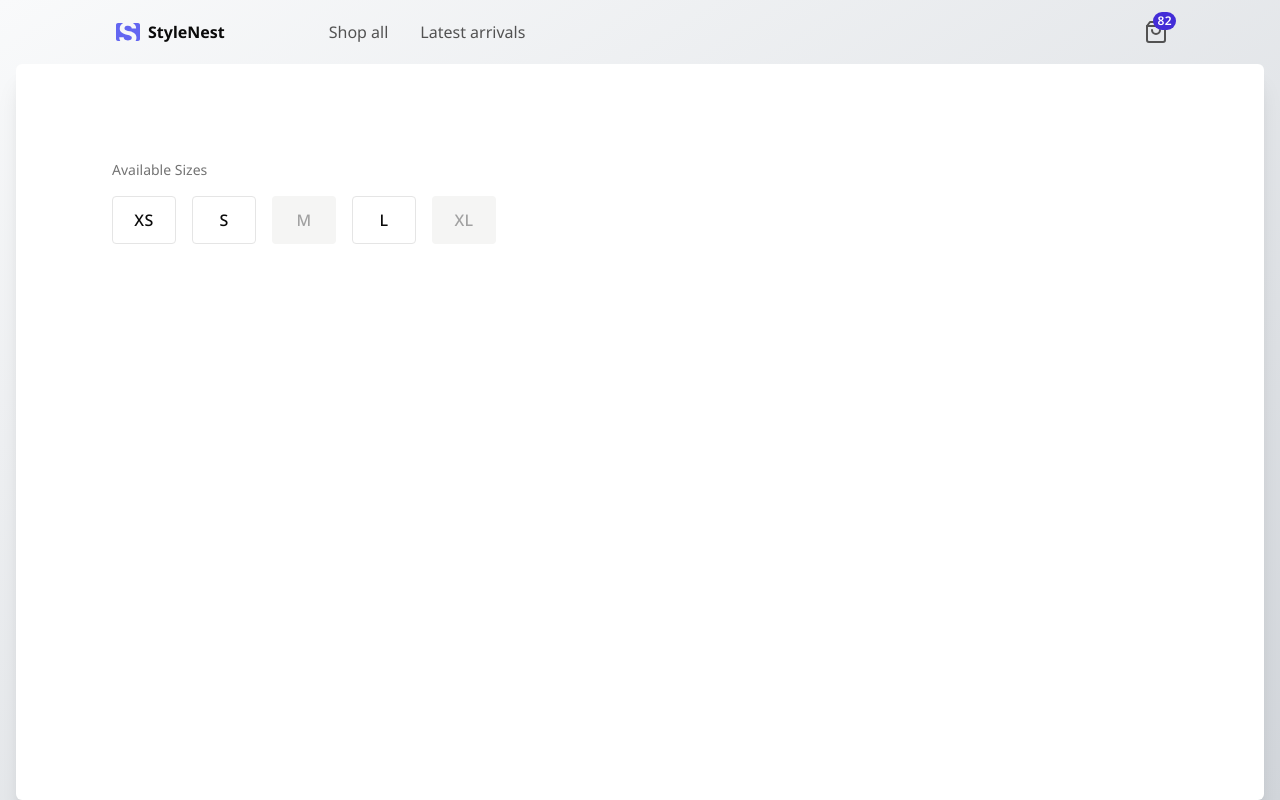
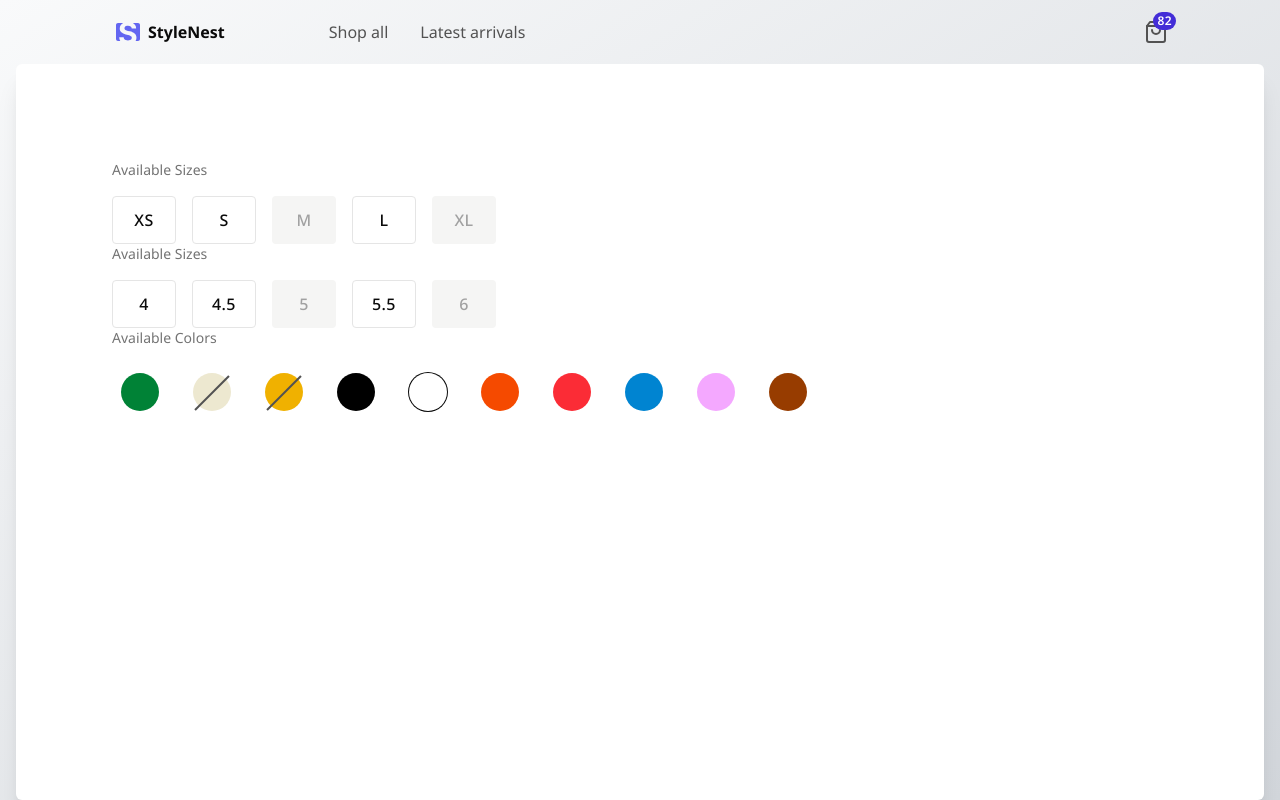
Before and after one commit to AndrejBerezni/Stance, a Next.js app: page /en in a window 1280 px wide. Built offline with nearby package versions, Linux system fonts and the light colour scheme.

Commit message:
feat(product): create color-select-button component

```diff
--- a/messages/en.json
+++ b/messages/en.json
@@ -13,5 +13,17 @@
     "addToCart": "Add to Cart",
     "seeAll": "See all",
     "reviews": "reviews"
+  },
+  "colors": {
+    "white": "White",
+    "pink": "Pink",
+    "beige": "Beige",
+    "green": "Green",
+    "black": "Black",
+    "orange": "Orange",
+    "yellow": "Yellow",
+    "brown": "Brown",
+    "red": "Red",
+    "blue": "Blue"
   }
 }
--- a/messages/pt.json
+++ b/messages/pt.json
@@ -14,5 +14,17 @@
     "addToCart": "Adicionar ao carrinho",
     "seeAll": "Ver",
     "reviews": "avaliações"
+  },
+  "colors": {
+    "white": "Branco",
+    "pink": "Rosa",
+    "beige": "Bege",
+    "green": "Verde",
+    "black": "Preto",
+    "orange": "Laranja",
+    "yellow": "Amarelo",
+    "brown": "Castanho",
+    "red": "Vermelho",
+    "blue": "Azul"
   }
 }
--- a/src/app/[locale]/page.tsx
+++ b/src/app/[locale]/page.tsx
@@ -3,7 +3,10 @@
 import { useTranslations } from 'next-intl';
 
 import AttributeSelector from '@/features/product/components/attribute-selector.tsx';
-import SizeSelectorButton, {
+import ColorSelectButton, {
+  Color,
+} from '@/features/product/components/attribute-selector.tsx/color-select-button';
+import SizeSelectButton, {
   Size,
 } from '@/features/product/components/attribute-selector.tsx/size-select-button';
 
@@ -14,10 +17,26 @@ const sizes: Size[] = [
   { name: 'l', inStock: true },
   { name: 'xl', inStock: false },
 ];
-// const colors = [
-//   { name: 'green', inStock: true },
-//   { name: 'beige', inStock: true },
-// ];
+
+const shoeSizes: Size[] = [
+  { name: 4, inStock: true },
+  { name: 4.5, inStock: true },
+  { name: 5, inStock: false },
+  { name: 5.5, inStock: true },
+  { name: 6, inStock: false },
+];
+const colors: Color[] = [
+  { name: 'green', inStock: true },
+  { name: 'beige', inStock: false },
+  { name: 'yellow', inStock: false },
+  { name: 'black', inStock: true },
+  { name: 'white', inStock: true },
+  { name: 'orange', inStock: true },
+  { name: 'red', inStock: true },
+  { name: 'blue', inStock: true },
+  { name: 'pink', inStock: true },
+  { name: 'brown', inStock: true },
+];
 
 export default function Home() {
   const translate = useTranslations('productPage');
@@ -29,8 +48,34 @@ export default function Home() {
         options={sizes}
         getOptionValue={(size) => size.name.toString()}
         renderOption={(size, selected, handleSelect) => (
-          <SizeSelectorButton
+          <SizeSelectButton
             size={size}
+            selected={selected}
+            handleSelect={handleSelect}
+          />
+        )}
+      />
+      <AttributeSelector
+        attribute="size"
+        heading={translate('availableSizes')}
+        options={shoeSizes}
+        getOptionValue={(size) => size.name.toString()}
+        renderOption={(size, selected, handleSelect) => (
+          <SizeSelectButton
+            size={size}
+            selected={selected}
+            handleSelect={handleSelect}
+          />
+        )}
+      />
+      <AttributeSelector
+        attribute="color"
+        heading={translate('availableColors')}
+        options={colors}
+        getOptionValue={(color) => color.name.toString()}
+        renderOption={(color, selected, handleSelect) => (
+          <ColorSelectButton
+            color={color}
             selected={selected}
             handleSelect={handleSelect}
           />
--- /dev/null
+++ b/src/features/product/components/attribute-selector.tsx/color-select-button.tsx
@@ -0,0 +1,48 @@
+import { Check } from 'lucide-react';
+import { useTranslations } from 'next-intl';
+
+import Tooltip from '@/components/ui/tooltip';
+import { cn } from '@/lib/utils/cn';
+
+import { colorSelectVariants } from './styles';
+import { ProductColor } from '../../types';
+
+export interface Color {
+  name: ProductColor;
+  inStock: boolean;
+}
+
+interface ColorSelectButtonProps {
+  color: Color;
+  handleSelect: () => void;
+  selected: boolean;
+}
+
+export default function ColorSelectButton({
+  color,
+  handleSelect,
+  selected,
+}: ColorSelectButtonProps) {
+  const translate = useTranslations('colors');
+  return (
+    <div className="relative flex items-center justify-center h-[56px] w-[56px]">
+      {/* Displaying tooltip with color name for color-blind users */}
+      <Tooltip content={translate(color.name)}>
+        <button
+          onClick={handleSelect}
+          role="radio"
+          aria-label={`${color.name} color${!color.inStock ? ' (out of stock)' : ''}`}
+          aria-checked={selected}
+          className={cn(colorSelectVariants({ color: color.name, selected }))}
+        >
+          {selected && color.inStock && <Check size={26} />}
+        </button>
+      </Tooltip>
+
+      {/* Diagonal line over the button if color is out of stock */}
+      {!color.inStock && (
+        <div className="absolute pointer-events-none top-1/2 -rotate-45 left-1 w-[48px] h-0.5 bg-secondary-foreground"></div>
+      )}
+    </div>
+  );
+}
--- a/src/features/product/components/attribute-selector.tsx/index.tsx
+++ b/src/features/product/components/attribute-selector.tsx/index.tsx
@@ -29,7 +29,7 @@ export default function AttributeSelector<T>({
   return (
     <div className="flex flex-col gap-4">
       <h2
-        id="size-selector-heading"
+        id={`${attribute}-selector-heading`}
         className="text-sm text-tertiary-foreground"
       >
         {heading}
@@ -38,7 +38,7 @@ export default function AttributeSelector<T>({
       <div
         className="flex gap-4 flex-wrap"
         role="radiogroup"
-        aria-labelledby="size-selector-heading"
+        aria-labelledby={`${attribute}-selector-heading`}
       >
         {options.map((option: T) => {
           const value = getOptionValue(option);
--- a/src/features/product/components/attribute-selector.tsx/size-select-button.tsx
+++ b/src/features/product/components/attribute-selector.tsx/size-select-button.tsx
@@ -14,7 +14,7 @@ interface SizeSelectButtonProps {
   selected: boolean;
 }
 
-export default function SizeSelectorButton({
+export default function SizeSelectButton({
   size,
   handleSelect,
   selected,
--- /dev/null
+++ b/src/features/product/components/attribute-selector.tsx/styles.tsx
@@ -0,0 +1,29 @@
+import { cva } from 'class-variance-authority';
+
+export const colorSelectVariants = cva(
+  'rounded-full aspect-square w-[38px] h-[38px] flex justify-center items-center text-background hover:border-2 hover:border-primary/12 dark:hover:border-primary dark:focus:outline-primary/50 hover:cursor-pointer focus:outline-[9px] focus:outline-primary/12',
+  {
+    variants: {
+      color: {
+        white: 'bg-white ring-[1px] ring-foreground hover:ring-0',
+        pink: 'bg-fuchsia-300',
+        beige: 'bg-[#EDE8D0]',
+        green: 'bg-green-700',
+        black: 'bg-black dark:ring-[1px] dark:ring-foreground',
+        orange: 'bg-orange-600',
+        yellow: 'bg-yellow-500',
+        brown: 'bg-amber-800',
+        red: 'bg-red-500',
+        blue: 'bg-sky-600',
+      },
+      selected: {
+        true: 'border-2 border-background outline-[1px] outline-primary',
+        false: null,
+      },
+    },
+    defaultVariants: {
+      color: 'white',
+      selected: false,
+    },
+  }
+);
--- a/src/features/product/types/index.ts
+++ b/src/features/product/types/index.ts
@@ -6,10 +6,6 @@ export interface Product {
   collection: string;
   created_at: string;
 }
-
-export type ClothingSize = 'xs' | 's' | 'm' | 'l' | 'xl';
-
-export type ShoeSize = number;
 
 export interface InventoryItem {
   product_id: string;
@@ -37,3 +33,37 @@ export interface ProductImage {
   color: string;
   image_url: string;
 }
+
+// TO DO: When we implement db, need to think how to store available attributes for each product
+export type ClothingSize = 'xs' | 's' | 'm' | 'l' | 'xl';
+
+export type ShoeSize =
+  | 4
+  | 4.5
+  | 5
+  | 5.5
+  | 6
+  | 6.5
+  | 7
+  | 7.5
+  | 8
+  | 8.5
+  | 9
+  | 9.5
+  | 10
+  | 10.5
+  | 11
+  | 11.5
+  | 12;
+
+export type ProductColor =
+  | 'white'
+  | 'pink'
+  | 'beige'
+  | 'green'
+  | 'black'
+  | 'orange'
+  | 'yellow'
+  | 'brown'
+  | 'red'
+  | 'blue';
```
